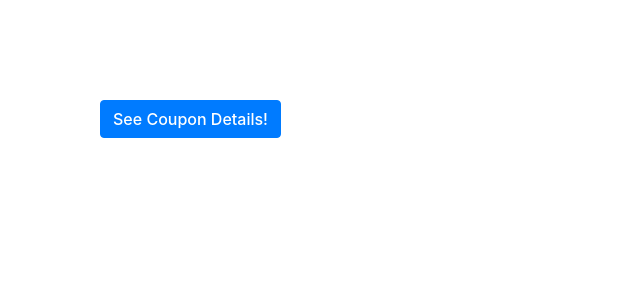
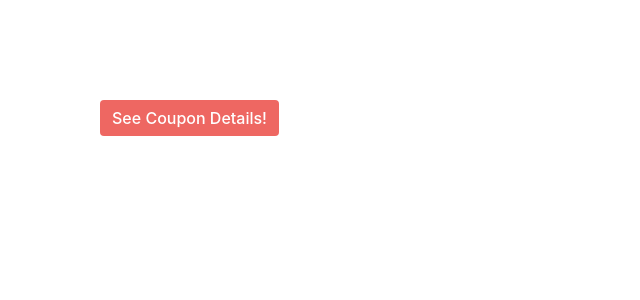
Before and after one commit to ForTheWinnie/coupon-form, a React (Create React App) app: page / in a window 1280 px wide. Shown: the top 300 px of the page, without its empty margins (0-640 px from the left). Built offline with nearby package versions, Linux system fonts and the light colour scheme.

Commit message:
updated button styles on lp

```diff
--- a/src/index.css
+++ b/src/index.css
@@ -16,9 +16,16 @@ h2 {
   font-weight: 500;
   margin-top: 10px;
 }
-.btn-primary {
+.btn-primary, .btn-primary:visited, .btn-primary:focus, .btn-primary.focus {
   margin: 100px 100px;
   font-weight: 500;
+  background-color: #ee6762;
+  border: none;
+  outline: 0;
+}
+.btn-primary:hover, .btn-primary:link, .btn-primary:active {
+  background-color: #d2322d;
+  outline: 0;
 }
 ul {
   text-align: left;
```
